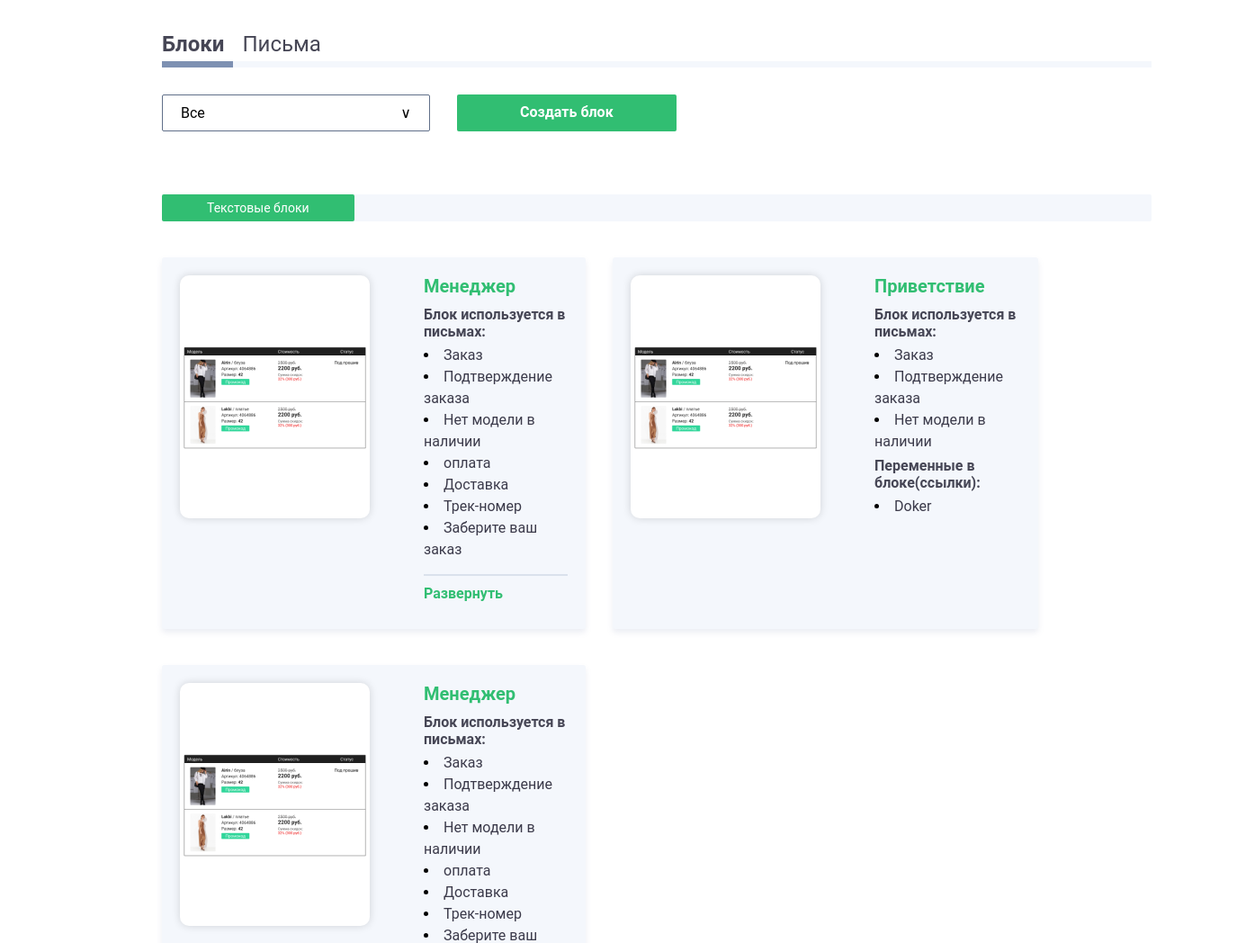
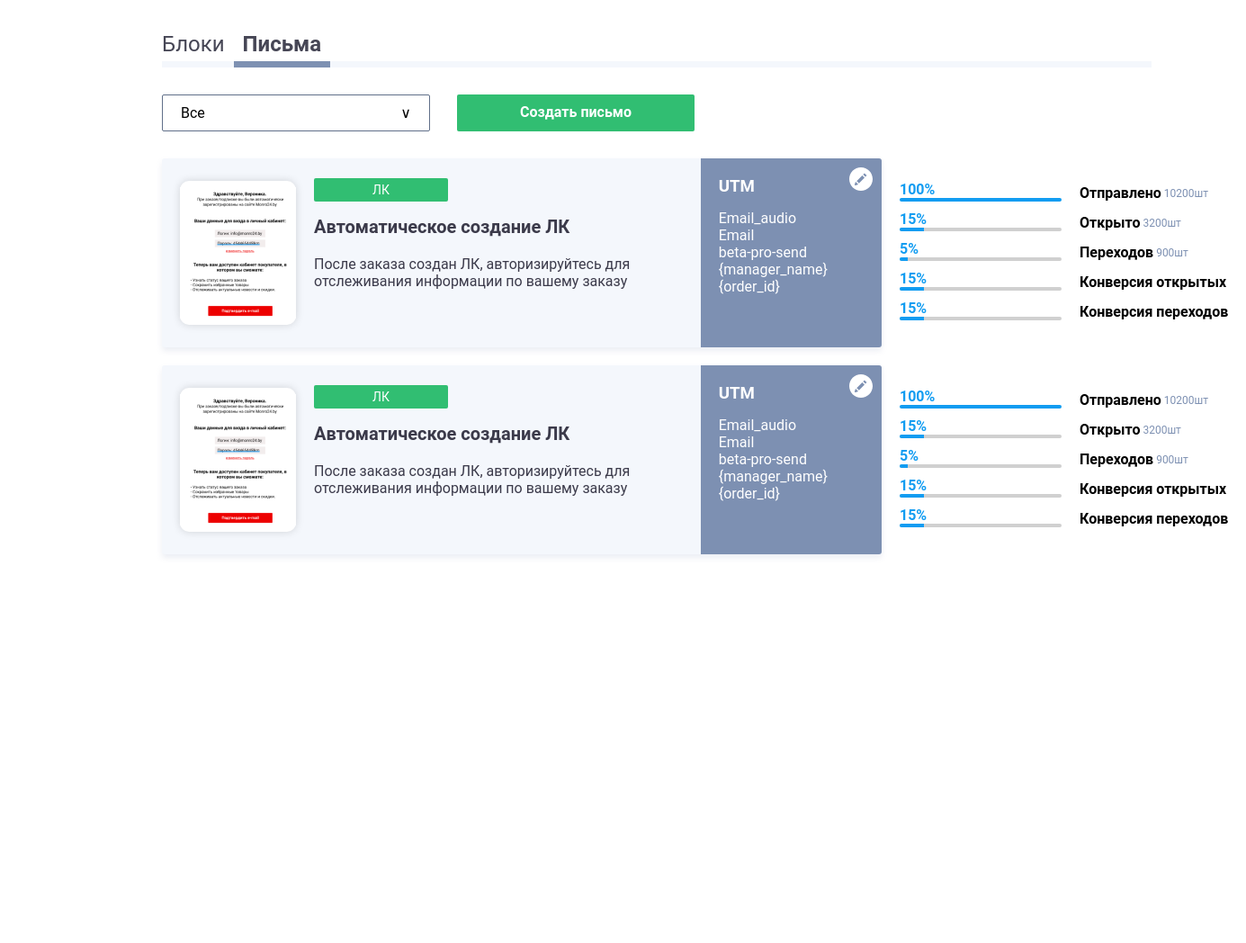
Before and after one commit to ValentineKhvalko/Kiryan, a plain HTML site: page index.html in a window 1280 px wide. Shown: the top 1048 px of the page at 90% size, 1385 px wide, since content can reach past the window. After the commit the page ends 800 px from the top, so only its background shows below. Drawn offline with Linux system fonts and the light colour scheme.

Commit message:
feat: third page v-1

```diff
--- a/index.html
+++ b/index.html
@@ -4,167 +4,174 @@
   <meta charset="UTF-8">
   <meta name="viewport" content="width=device-width, initial-scale=1.0">
   <link href="style.css" rel="stylesheet">
-  <title>Document</title>
+  <title>third-page</title>
 </head>
 <body>
-  <div class='blockPageContainer'>
+  <div class='letterPageContainer'>
     <div class='toolbar'>
       <span class='blocksPage'>Блоки</span>
       <span class='lettersPage'>Письма</span>
       <div class='borderBottomToolbar'></div>
     </div>
-    <div class='blocksNav'>
+    <div class='letterNav'>
       <div class='widget'>
         <p>Все</p>
         <p>&#8744;</p>
       </div>
-      <div class='blockCreatorBtn'>
-        <p>Создать блок</p>
+      <div class='letterCreatorBtn'>
+        <p>Создать письмо</p>
       </div>
     </div>
-    <div class='blocks'>
-      <div class='textBlockLine demarcationLine'>
-        <span>Текстовые блоки</span>
-      </div>
-      <div class='textBlocks blocksContainer'>
-        <div class='textBlock block'>
+    <div class='letters'>
+      <div class='letterAndStatistics'>
+        <div class='letter'>
           <div class='imgInfo'>
-            <img class='plug' src='./image 9.png' alt='img'>
+            <img src='./image 6.png' alt='img'>
           </div>
           <div class='info'>
-            <h3>Менеджер</h3>
-            <p>Блок используется в письмах:</p>
+            <span class='btnLK'>ЛК</span>
+            <h3>Автоматическое создание ЛК</h3>
+            <p>После заказа создан ЛК, авторизируйтесь для отслеживания информации по вашему заказу</p>
+          </div>
+          <div class='UTM'>
+            <div class='pancil'>
+              <svg width="26" height="26" viewBox="0 0 26 26" fill="#000" xmlns="http://www.w3.org/2000/svg">
+                <path d="M13.0018 0C5.82238 0 0.00219727 5.82062 0.00219727 12.9997C0.00219727 20.1789 5.82238 26 13.0018 26C20.1811 26 26.002 20.1792 26.002 12.9997C26.002 5.82027 20.1811 0 13.0018 0ZM19.1816 9.35523L17.9469 10.59L15.4335 8.07673L14.48 9.03023L16.9934 11.5437L10.8286 17.7079L8.31535 15.1949L7.36184 16.1484L9.87509 18.6617L9.2608 19.276L9.2491 19.2643C9.18098 19.3764 9.07022 19.4582 8.93866 19.4874L6.59493 20.01C6.55983 20.0179 6.52412 20.0217 6.48885 20.0217C6.36093 20.0217 6.23665 19.9714 6.14452 19.879C6.02631 19.7612 5.97708 19.5911 6.01348 19.4281L6.53582 17.085C6.56529 16.9536 6.64728 16.8425 6.75925 16.7746L6.74738 16.7627L16.6681 6.84155C16.8135 6.69639 17.0498 6.69639 17.1952 6.84199L19.1818 8.82813C19.3272 8.97355 19.3272 9.20981 19.1816 9.35523Z" fill="white"/>
+              </svg>
+            </div>
+            <h3>UTM</h3>
             <ul>
-              <li><a href='#'>Заказ</a></li>
-              <li><a href='#'>Подтверждение заказа</a></li>
-              <li><a href='#'>Нет модели в наличии</a></li>
-              <li><a href='#'>оплата</a></li>
-              <li><a href='#'>Доставка</a></li>
-              <li><a href='#'>Трек-номер</a></li>
-              <li><a href='#'>Заберите ваш заказ</a></li>
-            </ul>
-            <div class='expand'>Развернуть</div>
-          </div>
-        </div>
-        <div class='textBlock block'>
-          <div class='imgInfo'>
-            <img class='plug' src='./image 9.png' alt='img'>
-          </div>
-          <div class='info'>
-            <h3>Приветствие</h3>
-            <p>Блок используется в письмах:</p>
-            <ul>
-              <li><a href='#'>Заказ</a></li>
-              <li><a href='#'>Подтверждение заказа</a></li>
-              <li><a href='#'>Нет модели в наличии</a></li>
-            </ul>
-            <p>Переменные в блоке(ссылки):</p>
-            <ul>
-              <li><a href='https://vk.com/kirilldoker'>Doker</a></li>
+              <li>Email_audio</li>
+              <li>Email</li>
+              <li>beta-pro-send</li>
+              <li>{manager_name}</li>
+              <li>{order_id}</li>
             </ul>
           </div>
         </div>
-        <div class='textBlock block'>
-          <div class='imgInfo'>
-            <img class='plug' src='./image 9.png' alt='img'>
-          </div>
-          <div class='info'>
-            <h3>Менеджер</h3>
-            <p>Блок используется в письмах:</p>
-            <ul>
-              <li><a href='#'>Заказ</a></li>
-              <li><a href='#'>Подтверждение заказа</a></li>
-              <li><a href='#'>Нет модели в наличии</a></li>
-              <li><a href='#'>оплата</a></li>
-              <li><a href='#'>Доставка</a></li>
-              <li><a href='#'>Трек-номер</a></li>
-              <li><a href='#'>Заберите ваш заказ</a></li>
-            </ul>
-            <div class='expand'>Развернуть</div>
+        <div class='statistics'>
+          <div class='percentsBlock'>
+            <div class='percentInfo'>
+              <div class="percent">
+                <p>100%</p>
+                <div class='percentLine percentLineSent'>
+                  <div class='activePercent'></div>
+                </div>
+              </div>
+              <div class='statisticsInfo'>Отправлено<p class="amount">&nbsp;10200шт</p></div>
+            </div>
+            <div class='percentInfo'>
+              <div class="percent">
+                <p>15%</p>
+                <div class='percentLine percentLineOpen'>
+                  <div class='activePercent'></div>
+                </div>
+              </div>
+              <div class='statisticsInfo'>Открыто<p class="amount">&nbsp;3200шт</p></div>
+            </div>
+            <div class='percentInfo'>
+              <div class="percent">
+                <p>5%</p>
+                <div class='percentLine percentLineTransitional'>
+                  <div class='activePercent'></div>
+                </div>
+              </div>
+              <div class='statisticsInfo'>Переходов<p class="amount">&nbsp;900шт</p></div>
+            </div>
+            <div class='percentInfo'>
+              <div class="percent">
+                <p>15%</p>
+                <div class='percentLine percentLineСonversionOfOpen'>
+                  <div class='activePercent'></div>
+                </div>
+              </div>
+              <div class='statisticsInfo'>Конверсия открытых</div>
+            </div>
+            <div class='percentInfo'>
+              <div class="percent">
+                <p>15%</p>
+                <div class='percentLine conversionOfTransitional'>
+                  <div class='activePercent'></div>
+                </div>
+              </div>
+              <div class='statisticsInfo'>Конверсия переходов</div>
+            </div>
           </div>
         </div>
       </div>
-      <div class='modelTableLine demarcationLine'>
-        <span>Таблица моделей</span>
-      </div>
-      <div class='modelTables blocksContainer'>
-        <div class='modelTable block'>
+      <div class='letterAndStatistics'>
+        <div class='letter'>
           <div class='imgInfo'>
-            <img class='plug' src='./image 9.png' alt='img'>
+            <img src='./image 6.png' alt='img'>
           </div>
           <div class='info'>
-            <h3>Заказ</h3>
-            <p>Блок используется в письмах:</p>
+            <span class='btnLK'>ЛК</span>
+            <h3>Автоматическое создание ЛК</h3>
+            <p>После заказа создан ЛК, авторизируйтесь для отслеживания информации по вашему заказу</p>
+          </div>
+          <div class='UTM'>
+            <div class='pancil'>
+              <svg width="26" height="26" viewBox="0 0 26 26" fill="#000" xmlns="http://www.w3.org/2000/svg">
+                <path d="M13.0018 0C5.82238 0 0.00219727 5.82062 0.00219727 12.9997C0.00219727 20.1789 5.82238 26 13.0018 26C20.1811 26 26.002 20.1792 26.002 12.9997C26.002 5.82027 20.1811 0 13.0018 0ZM19.1816 9.35523L17.9469 10.59L15.4335 8.07673L14.48 9.03023L16.9934 11.5437L10.8286 17.7079L8.31535 15.1949L7.36184 16.1484L9.87509 18.6617L9.2608 19.276L9.2491 19.2643C9.18098 19.3764 9.07022 19.4582 8.93866 19.4874L6.59493 20.01C6.55983 20.0179 6.52412 20.0217 6.48885 20.0217C6.36093 20.0217 6.23665 19.9714 6.14452 19.879C6.02631 19.7612 5.97708 19.5911 6.01348 19.4281L6.53582 17.085C6.56529 16.9536 6.64728 16.8425 6.75925 16.7746L6.74738 16.7627L16.6681 6.84155C16.8135 6.69639 17.0498 6.69639 17.1952 6.84199L19.1818 8.82813C19.3272 8.97355 19.3272 9.20981 19.1816 9.35523Z" fill="white"/>
+              </svg>
+            </div>
+            <h3>UTM</h3>
             <ul>
-              <li><a href='#'>Заказ</a></li>
-              <li><a href='#'>Подтверждение заказа</a></li>
-              <li><a href='#'>Нет модели в наличии</a></li>
-              <li><a href='#'>оплата</a></li>
-              <li><a href='#'>Доставка</a></li>
-              <li><a href='#'>Трек-номер</a></li>
-              <li><a href='#'>Заберите ваш заказ</a></li>
-            </ul>
-            <div class='expand'>Развернуть</div>
-          </div>
-        </div>
-        <div class='modelTable block'>
-          <div class='imgInfo'>
-            <img class='plug' src='./image 9.png' alt='img'>
-          </div>
-          <div class='info'>
-            <h3>Оплата. Копия заказа</h3>
-            <p>Блок используется в письмах:</p>
-            <ul>
-              <li><a href='#'>Заказ</a></li>
-              <li><a href='#'>Подтверждение заказа</a></li>
-              <li><a href='#'>Нет модели в наличии</a></li>
-            </ul>
-            <p>Переменные в блоке(ссылки):</p>
-            <ul>
-              <li><a href='https://vk.com/kirilldoker'>Doker</a></li>
+              <li>Email_audio</li>
+              <li>Email</li>
+              <li>beta-pro-send</li>
+              <li>{manager_name}</li>
+              <li>{order_id}</li>
             </ul>
           </div>
         </div>
-      </div>
-      <div class='buttonBlocksLine demarcationLine'>
-        <span>Кнопки</span>
-      </div>
-      <div class='buttonBlocks blocksContainer'>
-        <div class='buttonBlock block'>
-          <div class='imgInfo'>
-            <img class='plug' src='./image 9.png' alt='img'>
-          </div>
-          <div class='info'>
-            <h3>Оплатить заказ</h3>
-            <p>Блок используется в письмах:</p>
-            <ul>
-              <li><a href='#'>Заказ</a></li>
-              <li><a href='#'>Подтверждение заказа</a></li>
-              <li><a href='#'>Нет модели в наличии</a></li>
-              <li><a href='#'>оплата</a></li>
-              <li><a href='#'>Доставка</a></li>
-              <li><a href='#'>Трек-номер</a></li>
-              <li><a href='#'>Заберите ваш заказ</a></li>
-            </ul>
-            <div class='expand'>Развернуть</div>
-          </div>
-        </div>
-        <div class='buttonBlock block'>
-          <div class='imgInfo'>
-            <img class='plug' src='./image 9.png' alt='img'>
-          </div>
-          <div class='info'>
-            <h3>Приветствие</h3>
-            <p>Блок используется в письмах:</p>
-            <ul>
-              <li><a href='#'>Заказ</a></li>
-              <li><a href='#'>Подтверждение заказа</a></li>
-              <li><a href='#'>Нет модели в наличии</a></li>
-            </ul>
-            <p>Переменные в блоке(ссылки):</p>
-            <ul>
-              <li><a href='https://vk.com/kirilldoker'>Doker</a></li>
-            </ul>
+        <div class='statistics'>
+          <div class='percentsBlock'>
+            <div class='percentInfo'>
+              <div class="percent">
+                <p>100%</p>
+                <div class='percentLine percentLineSent'>
+                  <div class='activePercent'></div>
+                </div>
+              </div>
+              <div class='statisticsInfo'>Отправлено<p class="amount">&nbsp;10200шт</p></div>
+            </div>
+            <div class='percentInfo'>
+              <div class="percent">
+                <p>15%</p>
+                <div class='percentLine percentLineOpen'>
+                  <div class='activePercent'></div>
+                </div>
+              </div>
+              <div class='statisticsInfo'>Открыто<p class="amount">&nbsp;3200шт</p></div>
+            </div>
+            <div class='percentInfo'>
+              <div class="percent">
+                <p>5%</p>
+                <div class='percentLine percentLineTransitional'>
+                  <div class='activePercent'></div>
+                </div>
+              </div>
+              <div class='statisticsInfo'>Переходов<p class="amount">&nbsp;900шт</p></div>
+            </div>
+            <div class='percentInfo'>
+              <div class="percent">
+                <p>15%</p>
+                <div class='percentLine percentLineСonversionOfOpen'>
+                  <div class='activePercent'></div>
+                </div>
+              </div>
+              <div class='statisticsInfo'>Конверсия открытых</div>
+            </div>
+            <div class='percentInfo'>
+              <div class="percent">
+                <p>15%</p>
+                <div class='percentLine conversionOfTransitional'>
+                  <div class='activePercent'></div>
+                </div>
+              </div>
+              <div class='statisticsInfo'>Конверсия переходов</div>
+            </div>
           </div>
         </div>
       </div>
--- a/style.css
+++ b/style.css
@@ -7,7 +7,7 @@ body {
   font-family: Roboto, sans-serif;
 }
 
-.blockPageContainer {
+.letterPageContainer {
   padding: 30px 0 0 180px;
 }
 
@@ -19,14 +19,14 @@ body {
 }
 
 .blocksPage {
-  font-weight: bold;
-  border-bottom: solid 7px #7D90B2;
   padding: 5px 10px 5px 0;
+  border-bottom: solid 7px #F4F7FC;
 }
 
 .lettersPage {
-  border-bottom: solid 7px #F4F7FC;
   padding: 5px 10px;
+  font-weight: bold;
+  border-bottom: solid 7px #7D90B2;
 }
 
 .borderBottomToolbar {
@@ -34,7 +34,7 @@ body {
   width: 100%;
 }
 
-.blocksNav {
+.letterNav {
   margin: 30px 0;
   display: flex;
   font-size: 16px;
@@ -49,7 +49,7 @@ body {
   border-radius: 2px;
 }
 
-.blockCreatorBtn {
+.letterCreatorBtn {
   margin: 0 30px;
   text-align: center;
   padding: 10px 70px;
@@ -60,100 +60,130 @@ body {
   cursor: pointer;
 }
 
-.blocks {
-  margin: 70px 0 0 0;
+.letterAndStatistics {
+  display: flex;
+  margin: 0 130px 20px 0;
 }
 
-.demarcationLine {
-  display: flex;
-  width: 100%;
-  background-color:#F4F7FC;
-  border-radius: 2px;
-  margin: 60px 0 0;
-}
-
-.demarcationLine span {
-  font-size: 14px;
-  padding: 7px 50px;
-  border-radius: 2px;
-  color: #FFFFFF;
-}
-
-.textBlockLine span {
-  background-color: #31BE72;
-}
-
-.modelTableLine span {
-  background-color: #7D90B2;
-}
-
-.buttonBlocksLine span {
-  background-color: #ED0000;
-  padding: 10px 80px;
-}
-
-.blocksContainer {
-  margin: 0 130px 40px 0;
-  display: grid;
-  grid-template-columns: 1fr 1fr;
-}
-
-.block {
+.letter {
   display: flex;
   background: #F4F7FC;
   box-shadow: 0px 4px 6px rgba(125, 144, 178, 0.15);
   border-radius: 3px;
-  padding: 20px;
-  justify-content: space-evenly;
-  margin: 40px 30px 0 0;
+  color: #3B3A4A;
+  overflow: hidden;
+  /* justify-content: space-between; */
+  flex: 0 0 800px;
 }
 
 .imgInfo {
-  width: 250px;
-  height: 270px;
-  background-color: #FFFFFF;
+  width: 140px;
+  height: 160px;
+  margin: 25px 20px 25px;
+  display: flex;
+  justify-content: center;
+  align-items: center;
+  background: #FFFFFF;
   box-shadow: 0px 0px 10px rgba(0, 0, 0, 0.15);
   border-radius: 10px;
-  margin-right: 60px;
-  display: flex;
-  align-items: center;
-  justify-content: center;
   cursor: pointer;
 }
 
+.btnLK {
+  background: #31BE72;
+  border-radius: 2px;
+  font-size: 14px;
+  padding: 5px 65px;
+  color: #fff;
+}
+
+.info {
+  padding: 25px 20px 25px 0;
+}
+
 .info h3 {
-  padding: 0 0 5px 0;
   font-weight: bold;
   font-size: 20px;
-  color: #31BE72;
+  margin: 20px 0;
 }
 
-.info p {
-  padding: 5px 0;
-  font-weight: bold;
-  color: #464655;
+.UTM {
+  position: relative;
+  padding: 20px 60px 20px 20px;
+  background-color: #7D90B2;
+  color: #fff;
 }
 
-.info li {
-  list-style-position: inside;
+.UTM h3 {
+  font-weight: bold;
+  margin-bottom: 15px;
 }
 
-.info li a {
-  color: #3B3A4A;
-  text-decoration: none;
-  line-height: 150%;
+.UTM li {
+  list-style: none;
 }
 
-.info li a:hover {
-  color: #31BE72;
-  text-decoration: underline;
+.pancil{
+  position: absolute;
+  background-color: #7D90B2;
+  top: 10px;
+  right: 10px;
+  cursor: pointer;
 }
 
-.expand {
-  margin-top: 15px;
-  border-top: 2px solid #DAE1EC;
-  padding: 10px 0;
+.statistics {
+  display: flex;
+  padding: 20px;
+  flex: 0 0 auto;
+}
+
+.percentInfo {
   font-weight: bold;
-  color: #31BE72;
-  cursor: pointer;
+  display: flex;
+  align-items: flex-end;
+  padding: 5px 0;
 }
+
+.percent {
+  color: #119CF1;
+}
+
+.percentLine {
+  width: 180px;
+  height: 4px;
+  background: #D0D0D0;
+  border-radius: 2px;
+  overflow: hidden;
+}
+
+.activePercent {
+  height: 4px;
+  background: #119CF1;
+}
+
+.percentLineSent .activePercent {
+  width: 100%;
+}
+
+.percentLineOpen .activePercent,
+.percentLineСonversionOfOpen .activePercent,
+.conversionOfTransitional .activePercent {
+  width: 15%;
+}
+
+.percentLineTransitional .activePercent {
+  width: 5%;
+}
+
+.statisticsInfo {
+  padding-left: 20px;
+  font-weight: bold;
+  display: flex;
+  align-items: center;
+}
+
+.amount {
+  font-weight: normal;
+  font-size: 12px;
+  color: #7D90B2;
+}
```
Also changed, not shown: image 6.png (added), image7.png (added).
